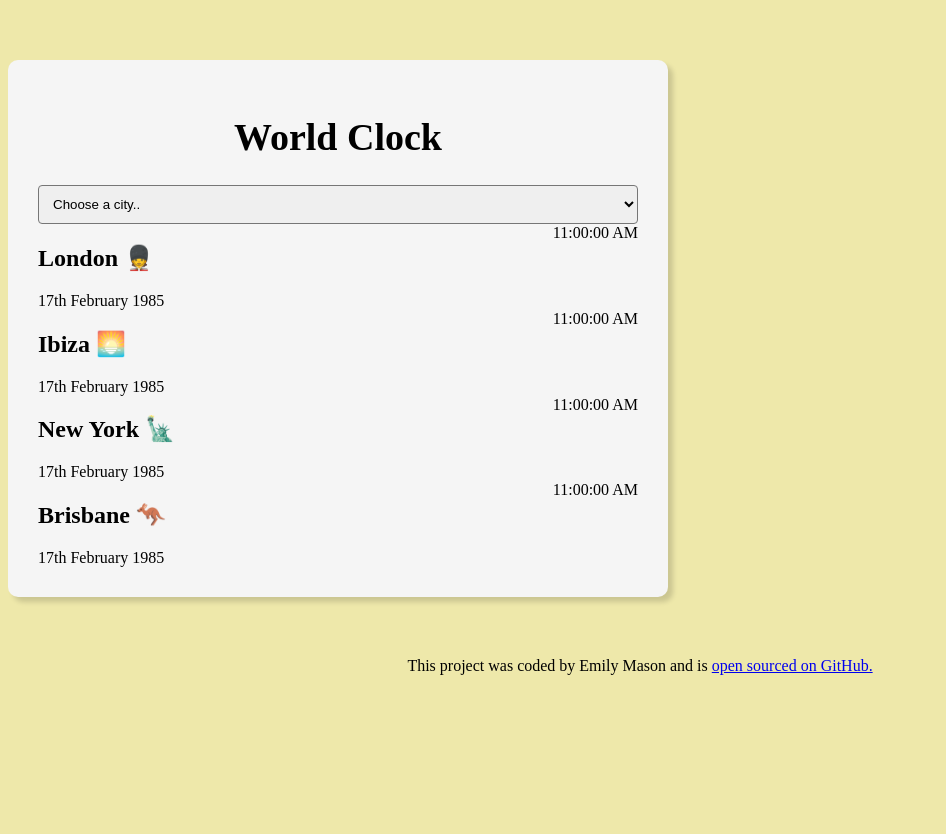
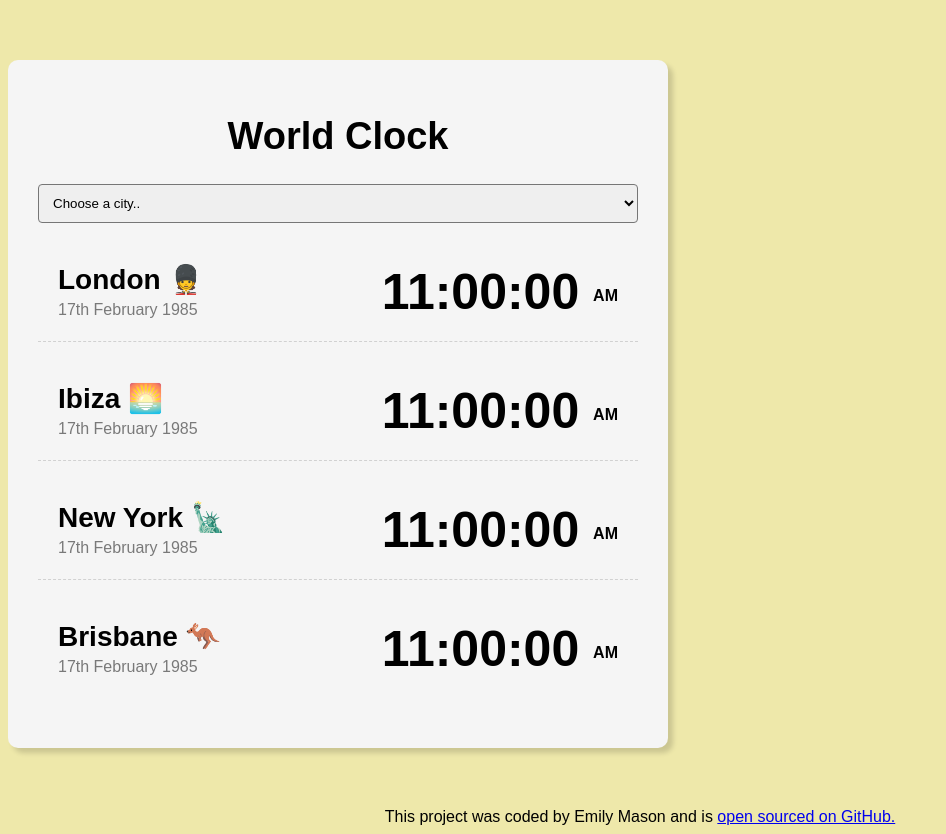
Before and after one commit to masone85/world-clock-project, a plain HTML site: page index.html in a window 1280 px wide. Shown: the whole page, without its empty margins (0-946 px from the left). Before the commit the page ends 800 px from the top, so only its background shows below. Drawn offline with Linux system fonts and the light colour scheme; a script that the page names is missing.

Commit message:
css to clocks and layout

```diff
--- a/css/style.css
+++ b/css/style.css
@@ -1,5 +1,6 @@
 body {
   background-color: palegoldenrod;
+  font-family: sans-serif;
 }
 
 .container {
@@ -14,7 +15,33 @@ body {
 
 .city {
   display: flex;
+  margin: 20px 0;
   justify-content: space-between;
+  padding: 20px;
+  border-bottom: 1px dashed rgba(0, 0, 0, 0.15);
+}
+
+.city:last-child {
+  border: none;
+}
+
+h2 {
+  margin: 0 0 5px;
+  font-size: 28px;
+}
+
+.date {
+  opacity: 0.5;
+}
+
+.time {
+  font-size: 50px;
+  font-weight: bold;
+}
+
+.time small {
+  font-size: 16px;
+  vertical-align: middle;
 }
 
 select {
--- a/index.html
+++ b/index.html
@@ -23,7 +23,10 @@
           <h2>London 💂</h2>
           <div class="date">17th February 1985</div>
         </div>
-        <div class="time">11:00:00 AM</div>
+        <div class="time">
+          11:00:00
+          <small> AM </small>
+        </div>
       </div>
 
       <div class="city">
@@ -31,7 +34,7 @@
           <h2>Ibiza 🌅</h2>
           <div class="date">17th February 1985</div>
         </div>
-        <div class="time">11:00:00 AM</div>
+        <div class="time">11:00:00 <small> AM </small></div>
       </div>
 
       <div class="city">
@@ -39,7 +42,7 @@
           <h2>New York 🗽</h2>
           <div class="date">17th February 1985</div>
         </div>
-        <div class="time">11:00:00 AM</div>
+        <div class="time">11:00:00 <small> AM </small></div>
       </div>
 
       <div class="city">
@@ -47,7 +50,7 @@
           <h2>Brisbane 🦘</h2>
           <div class="date">17th February 1985</div>
         </div>
-        <div class="time">11:00:00 AM</div>
+        <div class="time">11:00:00 <small> AM </small></div>
       </div>
     </div>
 
```
